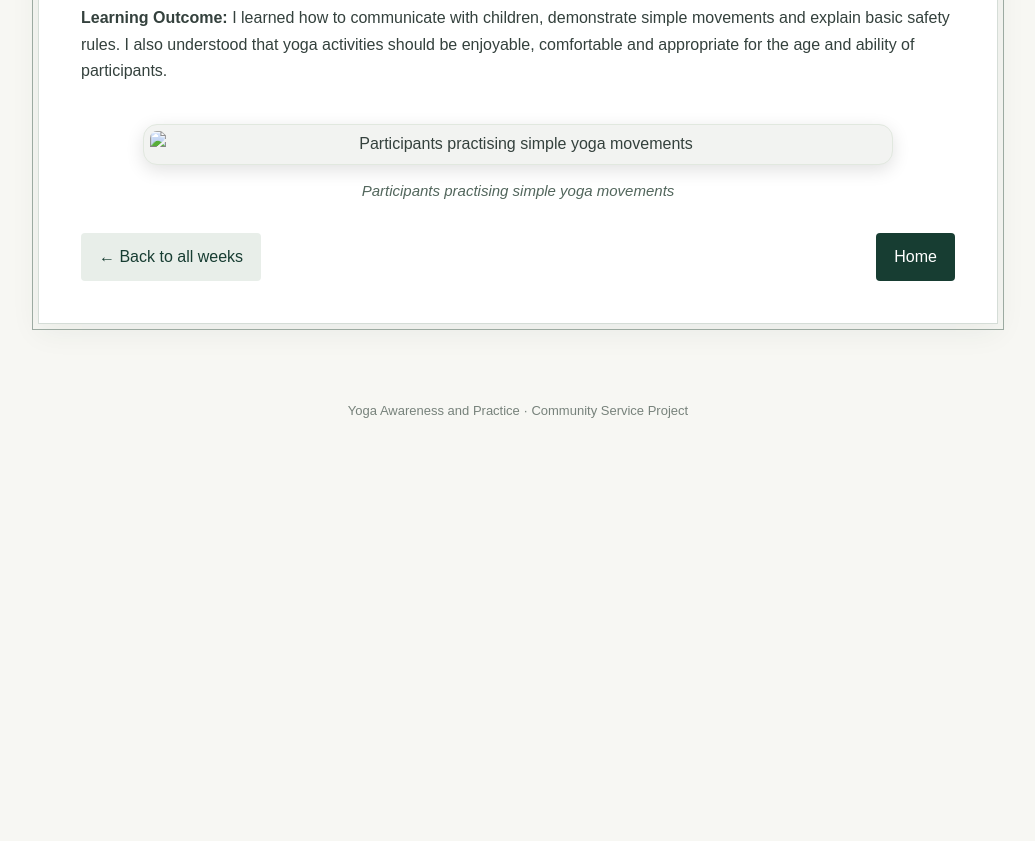
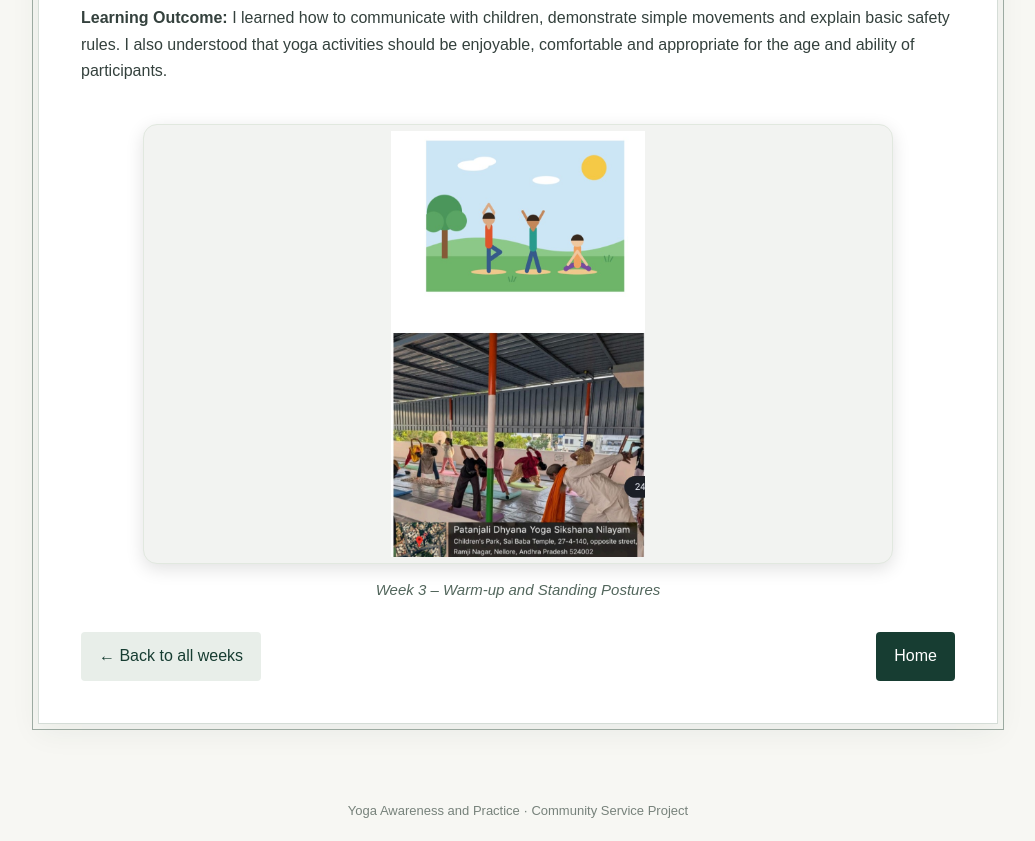
Before and after one commit to rohini1608/yoga-awareness.., a plain HTML site: page week3.html in a window 1280 px wide. Shown: the part 1083-1924 px from the top of the page, without its empty margins (122-1157 px from the left). Before the commit the page ends 1525 px from the top, so only its background shows below. Drawn offline with Linux system fonts and the light colour scheme.

Commit message:
Update week3.html

```diff
--- a/week3.html
+++ b/week3.html
@@ -33,7 +33,14 @@
 </section>
 
 
-<figure class="week-photo"><img src="images/week3-yoga-session.jpg" alt="Participants practising simple yoga movements" loading="lazy"><figcaption>Participants practising simple yoga movements</figcaption></figure>
+<!-- Week 3 Photo -->
+<figure class="week-photo">
+    <img
+        src="./WhatsApp%20Image%202026-11-14%20at%207.51.12%20AM.jpeg"
+        alt="Week 3 Warm-up and Standing Yoga Postures"
+        loading="eager">
+    <figcaption>Week 3 – Warm-up and Standing Postures</figcaption>
+</figure>
 <div class="navrow">
   <a class="btn secondary" href="index.html">← Back to all weeks</a>
   <a class="btn" href="index.html">Home</a>
```
